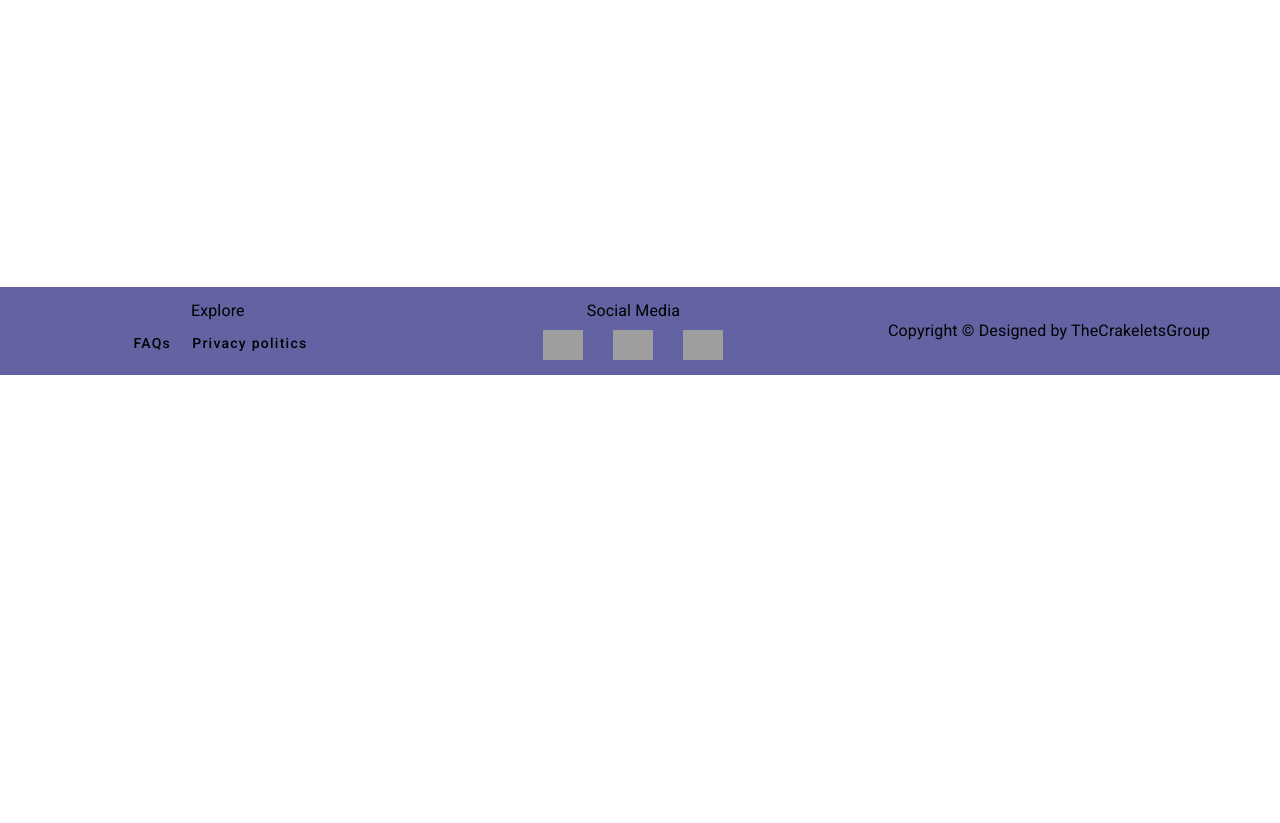
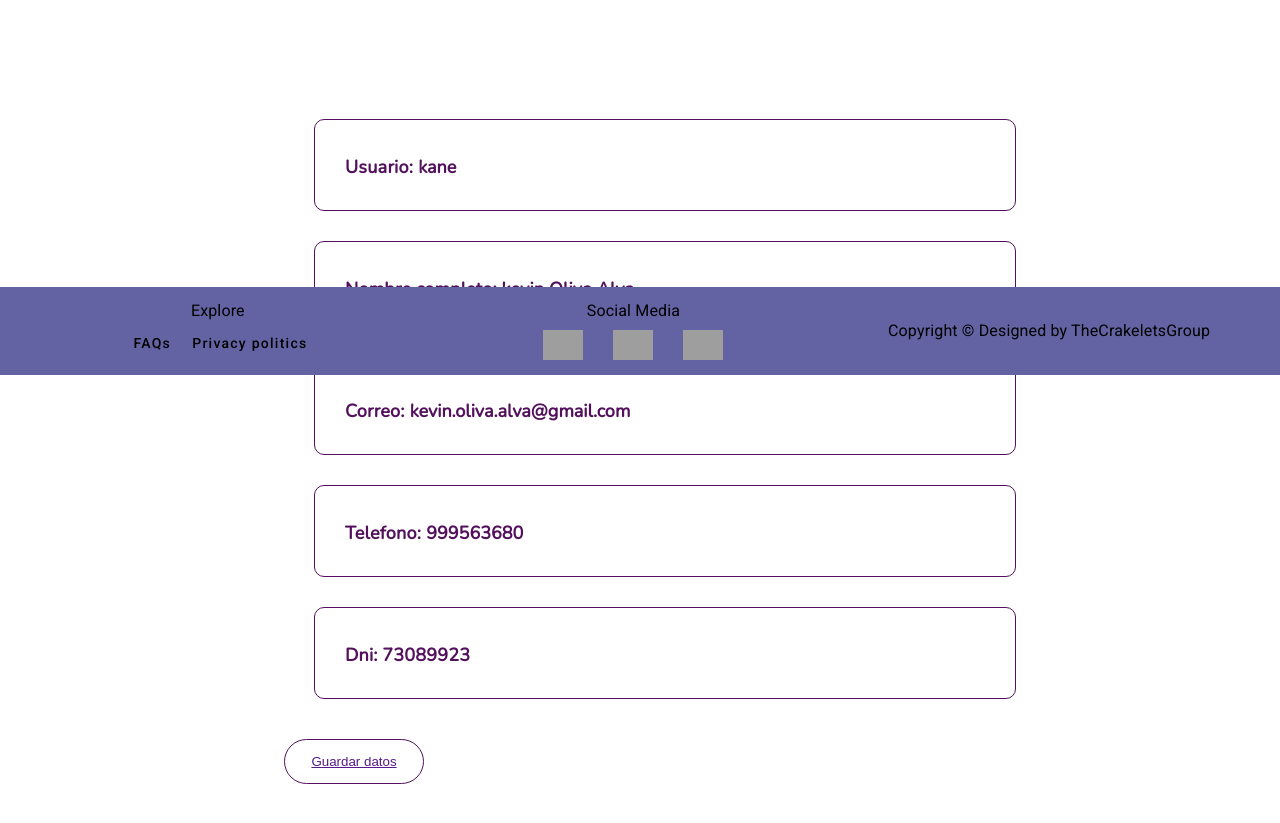
Before and after one commit to CrackeletsGroup-IoT/the-big-fun-web-application, an Angular app: page / in a window 1280 px wide. Shown: the part 425-1248 px from the top of the page. Before the commit the page ends 800 px from the top, so only its background shows below. Built offline with nearby package versions, Linux system fonts and the light colour scheme; grey boxes are pictures that could not be loaded.

Commit message:
refactor: update user data implemented with ngModel

```diff
--- a/src/app/app.component.html
+++ b/src/app/app.component.html
@@ -1,6 +1,3 @@
-<app-nav></app-nav>
-
-
-
-
-<app-footer-content></app-footer-content>
+<div><app-nav></app-nav></div>
+<div><app-update-profile-content></app-update-profile-content></div>
+<div><app-footer-content></app-footer-content></div>
--- a/src/app/event/components/update-profile-content/update-profile-content.component.html
+++ b/src/app/event/components/update-profile-content/update-profile-content.component.html
@@ -30,7 +30,7 @@
         <h3>Dni: {{userData.dni}} </h3>
       </div>
       <div class="button-container flex align-items-center justify-content-center">
-        <button class="uptButton" style="width: 140px; height: 45px; border-radius: 25px;" >
+        <button class="uptButton" style="width: 140px; height: 45px; border-radius: 25px;" (click)="updateData()">
           <a href="">Guardar datos</a>
         </button>
       </div>
--- a/src/app/event/components/update-profile-content/update-profile-content.component.ts
+++ b/src/app/event/components/update-profile-content/update-profile-content.component.ts
@@ -13,5 +13,8 @@ export class UpdateProfileContentComponent {
     phone: "999563680",
     dni: "73089923"
   };
-
+  updateData() {
+    // Lógica para guardar los datos en el backend o en algún servicio de almacenamiento
+    console.log('Datos guardados: ', this.userData);
+  }
 }
```
